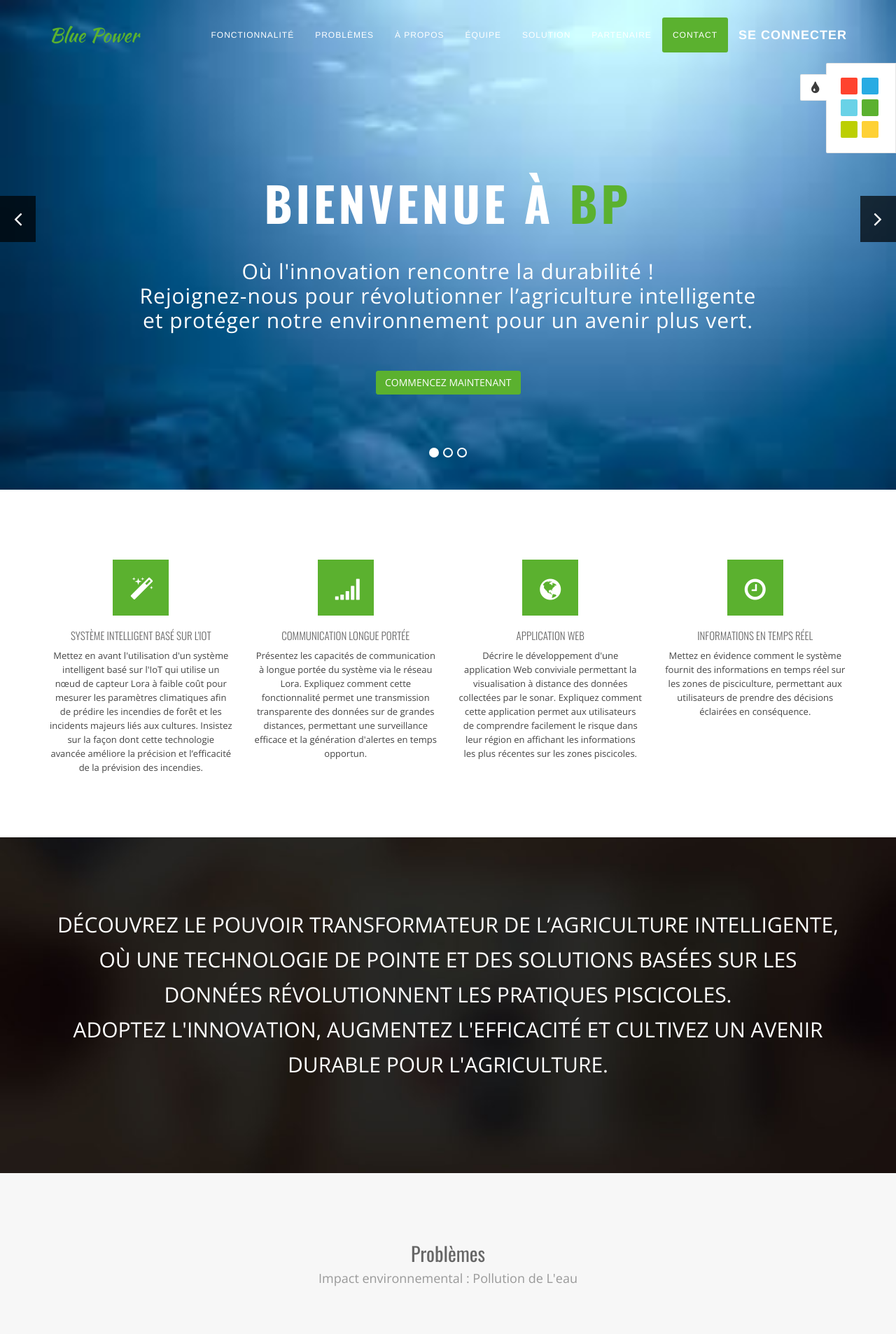
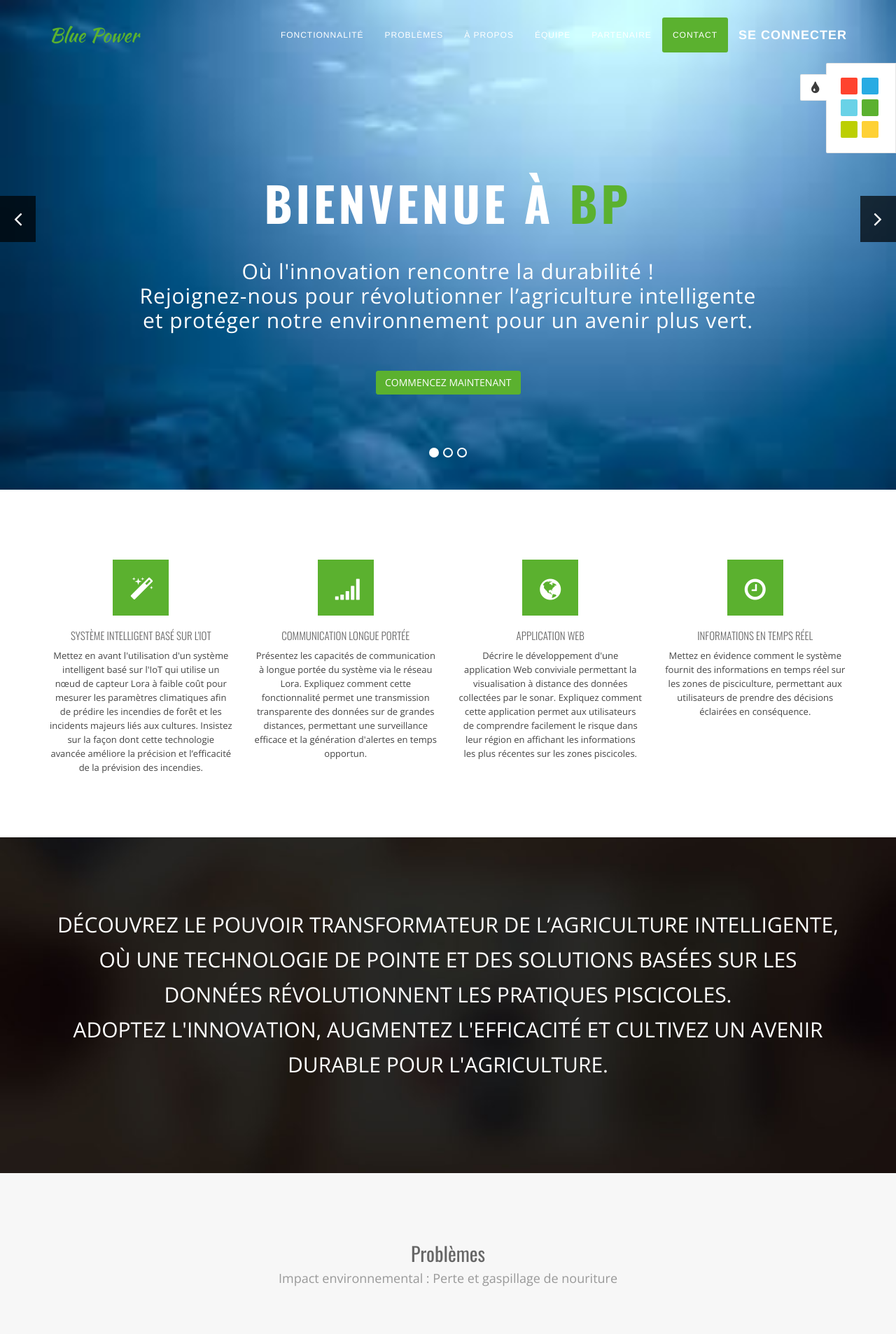
Before and after one commit to ramihamza1920/pfe, a Django app: page / in a window 1280 px wide. Shown: the top 1907 px of the page at 70% size. Run offline with Django 4.2, Linux system fonts and the light colour scheme; some libraries are stand-ins or nearby versions.

```diff
--- a/templates/index.html
+++ b/templates/index.html
@@ -138,9 +138,10 @@
                         <a class="page-scroll" href="#team">
                             Équipe</a>
                     </li>
+                    <!--
                     <li>
                         <a class="page-scroll" href="#pricing">Solution</a>
-                    </li>
+                    </li>-->
                     <!--
                    <li>
                         <a class="page-scroll" href="#latest-news">Dernières nouvelles</a>
@@ -333,7 +334,7 @@
                     <div class="col-md-12">
                         <div class="section-title text-center">
                             <h3>Problèmes</h3>
-                            <p>Impact environnemental : Pollution de L'eau </p>
+                            <p>Impact environnemental : Perte et gaspillage de nouriture </p>
                         </div>
                     </div>
                 </div>
@@ -754,8 +755,8 @@
     <!-- End Team Member Section -->
 
 
+<!--
 
-    <!-- Start sollution Table Section -->
     <div id="pricing" class="pricing-section">
         <div class="container">
             <div class="row">
@@ -773,6 +774,7 @@
 
         </div>
     </div>
+    -->
     <!-- End Pricing Table Section -->
 
         <!-- Start Testimonial Section -->
```
Also changed, not shown: static/images/rami_NEBqKXq.jpg (added).
